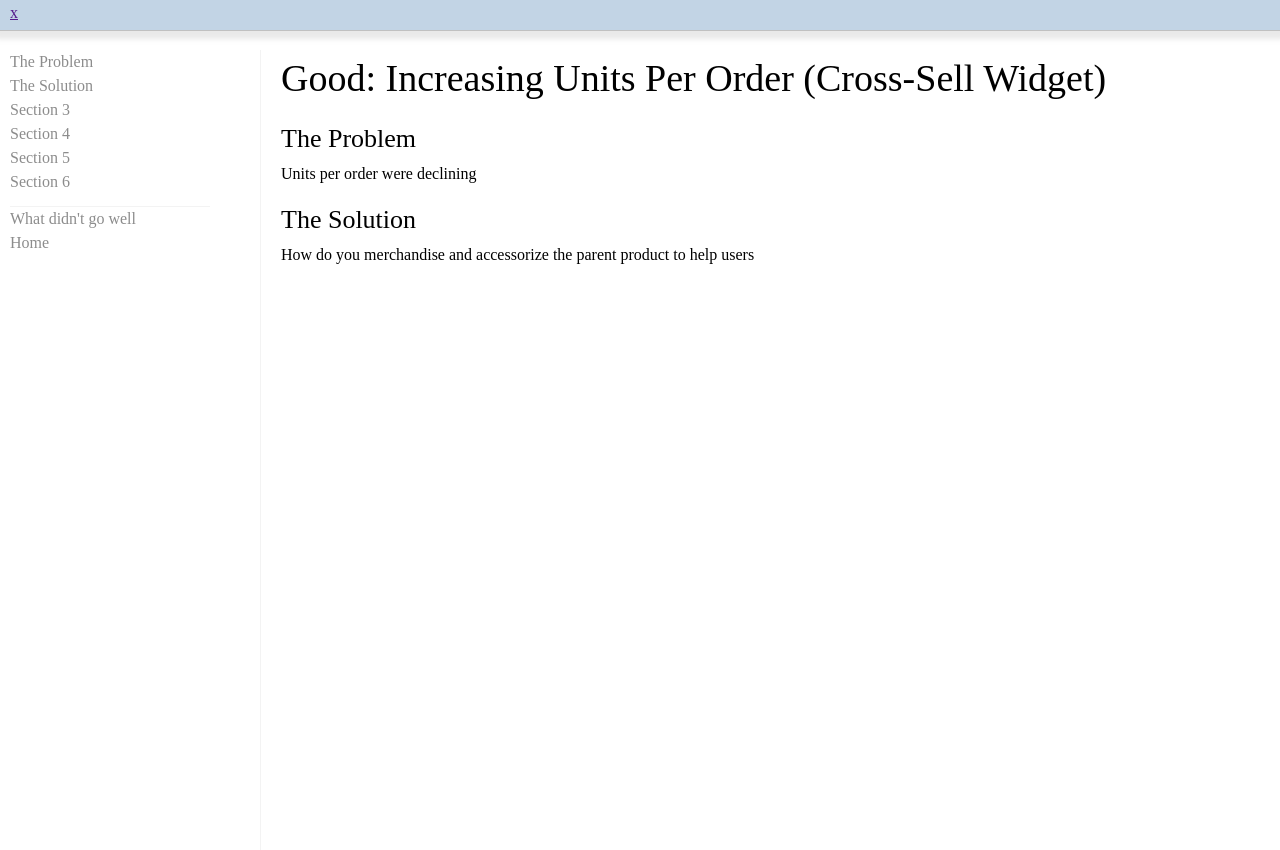
After one commit to turph/bitstopixels, a PHP site: page /adobeUseCases/good.html in a window 1280 px wide. The commit adds this page. Run offline with PHP 8.4, Linux system fonts and the light colour scheme; some libraries are stand-ins or nearby versions.

Commit message:
Adding in adobe use cases

```diff
--- /dev/null
+++ b/adobeUseCases/good.html
@@ -0,0 +1,51 @@
+<html lang="en">
+<head>
+	<meta http-equiv="Content-Type" content="text/html; charset=utf-8">
+	<title>What went well</title>
+	<link href='http://fonts.googleapis.com/css?family=Lato:300,400,700' rel='stylesheet' type='text/css'>
+	<link rel="stylesheet" href="../stylesheets/adobe.css" type="text/css" media="screen" title="no title" charset="utf-8">
+	<script src="http://ajax.googleapis.com/ajax/libs/jquery/1.8.2/jquery.min.js"></script>
+	<script src="http://ajax.googleapis.com/ajax/libs/jqueryui/1.11.0/jquery-ui.min.js"></script>
+	<script>
+	  (function(i,s,o,g,r,a,m){i['GoogleAnalyticsObject']=r;i[r]=i[r]||function(){
+	  (i[r].q=i[r].q||[]).push(arguments)},i[r].l=1*new Date();a=s.createElement(o),
+	  m=s.getElementsByTagName(o)[0];a.async=1;a.src=g;m.parentNode.insertBefore(a,m)
+	  })(window,document,'script','//www.google-analytics.com/analytics.js','ga');
+
+	  ga('create', 'UA-52755269-1', 'auto');
+	  ga('send', 'pageview');
+
+	</script>
+	<script>
+	$(document).ready(function() {
+		$("#menuIcon").click(function(){
+		  $("#panel").slideToggle("slow","swing");
+		});
+	});
+	</script>
+</head>
+<body id="adobeUseCase">
+	<div class="header">
+		<div class="navIcon"><a href="" id="menuIcon" title="Section List">x</a></div>
+	</div>
+	<div class="wrapper">
+		<div id="panel">
+			<a href="#section1">The Problem</a>
+			<a href="#section2">The Solution</a>
+			<a href="#section3">Section 3</a>
+			<a href="#section4">Section 4</a>
+			<a href="#section5">Section 5</a>
+			<a href="#section6">Section 6</a>
+			<a href="bad.html">What didn't go well</a>
+			<a href="index.html">Home</a>
+		</div>
+		<div class="useCase">
+			<h1>Good: Increasing Units Per Order (Cross-Sell Widget)</h1>
+			<h2>The Problem</h2><a name="section1"></a>
+			<p>Units per order were declining </p>
+			<h2>The Solution</h2><a name="section2"></a>
+			<p>How do you merchandise and accessorize the parent product to help users </p>
+		</div>
+	</div>
+</body>
+</html>
--- /dev/null
+++ b/sass/_adobeCases.scss
@@ -0,0 +1,31 @@
+html, body{height:100%;}
+.header{
+	height:30px;width:100%;
+	background-color:$blue-lightest;
+	@include drop-shadow;
+	position:fixed;
+	.navIcon{margin:5px 10px;}
+}
+.wrapper{float:left;}
+#panel {
+	margin:50px 20px 0 10px;
+	border-right:1px solid $gray-lightest;
+	background-color:$gray-backer;
+	float:left;
+	width:250px;
+	height:100%;
+	display:block;
+	overflow:hidden;
+	a{
+		display:block;text-decoration:none;line-height:24px;color:$gray-light;
+		&:last-child{}
+		&:nth-last-child(2){border-top:1px solid $gray-lightest;margin:12px 0 0 0;width:80%;}
+		&:hover{text-decoration:underline;color:$blue-light;}
+	}
+}
+.useCase{
+	margin:40px 0 0 0;
+	padding:0 20px 0 0;
+	height:100%;
+	overflow:hidden;
+}
--- /dev/null
+++ b/sass/_mixins.scss
@@ -0,0 +1,9 @@
+@mixin center-block{display:block;margin-left:auto;margin-right:auto;}
+$page-width:980px;
+
+@mixin drop-shadow {
+	border-bottom:1px solid $gray-lighter;
+	-moz-box-shadow:		0px 3px 5px 5px rgba(182,182,182,0.3);
+	-webkit-box-shadow:	0px 3px 5px 5px rgba(182,182,182,0.3);
+	box-shadow:					0px 3px 5px 5px rgba(182,182,182,0.3);
+}
--- /dev/null
+++ b/sass/adobe.scss
@@ -0,0 +1,11 @@
+@import "compass/reset";
+@import "base";
+@import "media-queries";
+@import "mixins";
+
+@import "colors";
+@import "typography";
+@import "adobeCases";
+
+
+@import "pattern";
--- /dev/null
+++ b/stylesheets/adobe.css
@@ -0,0 +1,296 @@
+/* line 17, ../../../../../Library/Ruby/Gems/1.8/gems/compass-0.12.2/frameworks/compass/stylesheets/compass/reset/_utilities.scss */
+html, body, div, span, applet, object, iframe,
+h1, h2, h3, h4, h5, h6, p, blockquote, pre,
+a, abbr, acronym, address, big, cite, code,
+del, dfn, em, img, ins, kbd, q, s, samp,
+small, strike, strong, sub, sup, tt, var,
+b, u, i, center,
+dl, dt, dd, ol, ul, li,
+fieldset, form, label, legend,
+table, caption, tbody, tfoot, thead, tr, th, td,
+article, aside, canvas, details, embed,
+figure, figcaption, footer, header, hgroup,
+menu, nav, output, ruby, section, summary,
+time, mark, audio, video {
+  margin: 0;
+  padding: 0;
+  border: 0;
+  font: inherit;
+  font-size: 100%;
+  vertical-align: baseline;
+}
+
+/* line 22, ../../../../../Library/Ruby/Gems/1.8/gems/compass-0.12.2/frameworks/compass/stylesheets/compass/reset/_utilities.scss */
+html {
+  line-height: 1;
+}
+
+/* line 24, ../../../../../Library/Ruby/Gems/1.8/gems/compass-0.12.2/frameworks/compass/stylesheets/compass/reset/_utilities.scss */
+ol, ul {
+  list-style: none;
+}
+
+/* line 26, ../../../../../Library/Ruby/Gems/1.8/gems/compass-0.12.2/frameworks/compass/stylesheets/compass/reset/_utilities.scss */
+table {
+  border-collapse: collapse;
+  border-spacing: 0;
+}
+
+/* line 28, ../../../../../Library/Ruby/Gems/1.8/gems/compass-0.12.2/frameworks/compass/stylesheets/compass/reset/_utilities.scss */
+caption, th, td {
+  text-align: left;
+  font-weight: normal;
+  vertical-align: middle;
+}
+
+/* line 30, ../../../../../Library/Ruby/Gems/1.8/gems/compass-0.12.2/frameworks/compass/stylesheets/compass/reset/_utilities.scss */
+q, blockquote {
+  quotes: none;
+}
+/* line 103, ../../../../../Library/Ruby/Gems/1.8/gems/compass-0.12.2/frameworks/compass/stylesheets/compass/reset/_utilities.scss */
+q:before, q:after, blockquote:before, blockquote:after {
+  content: "";
+  content: none;
+}
+
+/* line 32, ../../../../../Library/Ruby/Gems/1.8/gems/compass-0.12.2/frameworks/compass/stylesheets/compass/reset/_utilities.scss */
+a img {
+  border: none;
+}
+
+/* line 116, ../../../../../Library/Ruby/Gems/1.8/gems/compass-0.12.2/frameworks/compass/stylesheets/compass/reset/_utilities.scss */
+article, aside, details, figcaption, figure, footer, header, hgroup, menu, nav, section, summary {
+  display: block;
+}
+
+/* Layout */
+/* Device Breakpoints */
+@font-face {
+  font-family: 'Lato';
+  font-style: normal;
+  font-weight: 300;
+  src: local("Lato Light"), local("Lato-Light"), url(http://themes.googleusercontent.com/static/fonts/lato/v7/kcf5uOXucLcbFOydGU24WALUuEpTyoUstqEm5AMlJo4.woff) format("woff");
+}
+
+@font-face {
+  font-family: 'Lato';
+  font-style: normal;
+  font-weight: 400;
+  src: local("Lato Regular"), local("Lato-Regular"), url(http://themes.googleusercontent.com/static/fonts/lato/v7/qIIYRU-oROkIk8vfvxw6QvesZW2xOQ-xsNqO47m55DA.woff) format("woff");
+}
+
+@font-face {
+  font-family: 'Lato';
+  font-style: normal;
+  font-weight: 700;
+  src: local("Lato Bold"), local("Lato-Bold"), url(http://themes.googleusercontent.com/static/fonts/lato/v7/qdgUG4U09HnJwhYI-uK18wLUuEpTyoUstqEm5AMlJo4.woff) format("woff");
+}
+
+/* line 20, ../sass/_typography.scss */
+a:link {
+  border: none;
+}
+
+/* line 49, ../sass/_typography.scss */
+h1 {
+  font-size: 38px;
+  line-height: 2;
+}
+
+/* line 50, ../sass/_typography.scss */
+h2 {
+  font-size: 26px;
+  line-height: 1.8;
+}
+
+/* line 51, ../sass/_typography.scss */
+h3 {
+  font-size: 20px;
+  line-height: 1.6;
+}
+
+/* line 52, ../sass/_typography.scss */
+h4 {
+  font-size: 18px;
+  line-height: 1.5;
+}
+
+/* line 53, ../sass/_typography.scss */
+h5 {
+  font-size: 17px;
+  line-height: 1.45;
+}
+
+/* line 54, ../sass/_typography.scss */
+p {
+  font-size: 16px;
+  line-height: 1.4;
+  margin-bottom: 12.25;
+}
+
+/* line 55, ../sass/_typography.scss */
+blockquote {
+  font-size: 16px;
+  line-height: 1.4;
+  font-style: italic;
+  border-left: 2px solid #9ebbd6;
+  margin: 0 0 0 6px;
+  padding: 0 0 0 6px;
+}
+
+/* line 56, ../sass/_typography.scss */
+.mouse {
+  font-size: 12.8px;
+  line-height: 1.4;
+  font-style: italic;
+}
+
+/* line 1, ../sass/_adobeCases.scss */
+html, body {
+  height: 100%;
+}
+
+/* line 2, ../sass/_adobeCases.scss */
+.header {
+  height: 30px;
+  width: 100%;
+  background-color: #c2d4e5;
+  border-bottom: 1px solid silver;
+  -moz-box-shadow: 0px 3px 5px 5px rgba(182, 182, 182, 0.3);
+  -webkit-box-shadow: 0px 3px 5px 5px rgba(182, 182, 182, 0.3);
+  box-shadow: 0px 3px 5px 5px rgba(182, 182, 182, 0.3);
+  position: fixed;
+}
+/* line 7, ../sass/_adobeCases.scss */
+.header .navIcon {
+  margin: 5px 10px;
+}
+
+/* line 9, ../sass/_adobeCases.scss */
+.wrapper {
+  float: left;
+}
+
+/* line 10, ../sass/_adobeCases.scss */
+#panel {
+  margin: 50px 20px 0 10px;
+  border-right: 1px solid #f3f3f3;
+  background-color: white;
+  float: left;
+  width: 250px;
+  height: 100%;
+  display: block;
+  overflow: hidden;
+}
+/* line 19, ../sass/_adobeCases.scss */
+#panel a {
+  display: block;
+  text-decoration: none;
+  line-height: 24px;
+  color: #8c8c8c;
+}
+/* line 22, ../sass/_adobeCases.scss */
+#panel a:nth-last-child(2) {
+  border-top: 1px solid #f3f3f3;
+  margin: 12px 0 0 0;
+  width: 80%;
+}
+/* line 23, ../sass/_adobeCases.scss */
+#panel a:hover {
+  text-decoration: underline;
+  color: #7aa2c7;
+}
+
+/* line 26, ../sass/_adobeCases.scss */
+.useCase {
+  margin: 40px 0 0 0;
+  padding: 0 20px 0 0;
+  height: 100%;
+  overflow: hidden;
+}
+
+/* line 3, ../sass/_pattern.scss */
+#pattern section {
+  color: #404040;
+  margin: 0;
+  padding: 10px;
+}
+/* line 5, ../sass/_pattern.scss */
+#pattern section .sectionTitle {
+  margin: 0 0 10px 0;
+  color: #325576;
+  border-bottom: 1px solid #f3f3f3;
+}
+/* line 6, ../sass/_pattern.scss */
+#pattern section .sectionNumber {
+  color: silver;
+  margin: 0 4px 0 0;
+}
+/* line 7, ../sass/_pattern.scss */
+#pattern section div {
+  margin: 0;
+}
+/* line 9, ../sass/_pattern.scss */
+#pattern section div:nth-child(2) {
+  font-weight: 400;
+}
+/* line 10, ../sass/_pattern.scss */
+#pattern section div:nth-child(3) {
+  font-weight: 700;
+}
+/* line 11, ../sass/_pattern.scss */
+#pattern section div:nth-child(4) {
+  font-weight: 300;
+}
+/* line 14, ../sass/_pattern.scss */
+#pattern section .patternBlacks div {
+  display: inline-block;
+  margin: 0;
+  padding: 20px;
+  height: 20px;
+  width: 20px;
+}
+/* line 16, ../sass/_pattern.scss */
+#pattern section .patternBlacks div:nth-child(0) {
+  background-color: #404040;
+}
+/* line 17, ../sass/_pattern.scss */
+#pattern section .patternBlacks div:nth-child(1) {
+  background-color: #737373;
+}
+/* line 18, ../sass/_pattern.scss */
+#pattern section .patternBlacks div:nth-child(2) {
+  background-color: #8c8c8c;
+}
+/* line 19, ../sass/_pattern.scss */
+#pattern section .patternBlacks div:nth-child(3) {
+  background-color: silver;
+}
+/* line 20, ../sass/_pattern.scss */
+#pattern section .patternBlacks div:nth-child(4) {
+  background-color: #f3f3f3;
+}
+/* line 24, ../sass/_pattern.scss */
+#pattern section .patternBlues div {
+  display: inline-block;
+  margin: 0;
+  padding: 20px;
+  height: 20px;
+  width: 20px;
+}
+/* line 26, ../sass/_pattern.scss */
+#pattern section .patternBlues div:nth-child(0) {
+  background-color: #325576;
+}
+/* line 27, ../sass/_pattern.scss */
+#pattern section .patternBlues div:nth-child(1) {
+  background-color: #7aa2c7;
+}
+/* line 28, ../sass/_pattern.scss */
+#pattern section .patternBlues div:nth-child(2) {
+  background-color: #9ebbd6;
+}
+/* line 29, ../sass/_pattern.scss */
+#pattern section .patternBlues div:nth-child(3) {
+  background-color: #c2d4e5;
+}
```
Also changed, not shown: adobeUseCases/intro.html (added, +49 -0 lines), stylesheets/screen2.css (+9 -9 lines).
